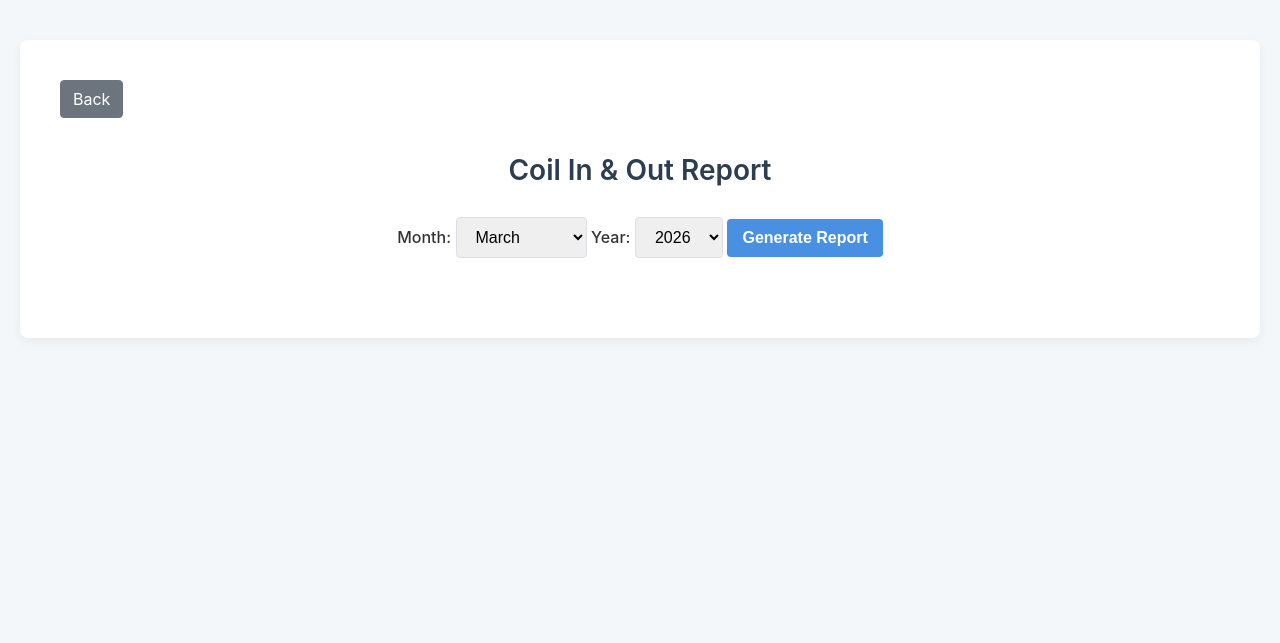
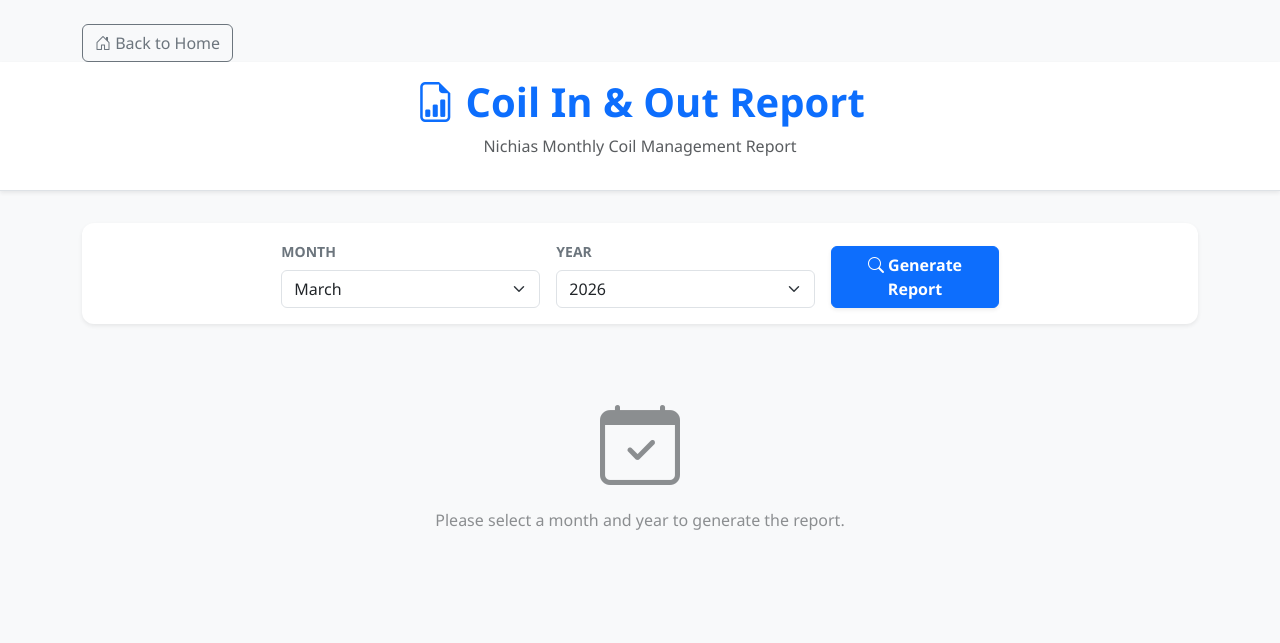
Before and after one commit to mionaufal03/Slitting_System_2.0, a PHP site: page /report.php in a window 1280 px wide. Shown: the top 643 px of the page. Run offline with PHP 8.4, Linux system fonts and the light colour scheme; a stand-in replaces the project's code that opens the database connection; some libraries are stand-ins or nearby versions.

Commit message:
Design report

```diff
--- a/index.php
+++ b/index.php
@@ -96,6 +96,9 @@ $deliver_finish = $conn->query("SELECT COUNT(*) AS total FROM slitting_product
                 <li class="nav-item mb-2">
                     <a class="nav-link text-white" href="report.php">Report</a>
                 </li>
+                <li class="nav-item mb-2">
+                    <a class="nav-link text-white" href="logout.php">Logout</a>
+                </li>
             </ul>
         </div>
 
--- a/report.php
+++ b/report.php
@@ -1,4 +1,3 @@
-
 <?php
 require_once 'config.php';
 
@@ -38,263 +37,153 @@ $conn->close();
 <head>
     <meta charset="UTF-8">
     <meta name="viewport" content="width=device-width, initial-scale=1.0">
-    <title>Coil In/Out Report</title>
+    <title>Coil In/Out Report - Nichias Slitting System</title>
+
+    <link href="https://cdn.jsdelivr.net/npm/bootstrap@5.3.0/dist/css/bootstrap.min.css" rel="stylesheet">
+    <link rel="stylesheet" href="https://cdn.jsdelivr.net/npm/bootstrap-icons@1.11.0/font/bootstrap-icons.css">
+
     <style>
         body {
-            font-family: -apple-system, BlinkMacSystemFont, "Segoe UI", Roboto, Helvetica, Arial, sans-serif;
-            background-color: #f4f7f9;
-            color: #333;
-            margin: 0;
-            padding: 20px;
+            background-color: #f8f9fa;
+            font-family: 'Segoe UI', Roboto, Helvetica, Arial, sans-serif;
         }
-        .container {
-            max-width: 1200px;
-            margin: 20px auto;
-            background-color: #fff;
-            padding: 40px;
-            border-radius: 8px;
-            box-shadow: 0 4px 12px rgba(0,0,0,0.05);
+        .report-header {
+            background: #ffffff;
+            border-bottom: 1px solid #dee2e6;
+            padding: 1rem 0;
+            margin-bottom: 2rem;
         }
-        h1 {
-            font-size: 28px;
-            font-weight: 600;
-            color: #2c3e50;
-            text-align: center;
-            margin-bottom: 30px;
-        }
-        h2 {
-            font-size: 22px;
-            font-weight: 600;
-            color: #34495e;
-            border-bottom: 2px solid #ecf0f1;
-            padding-bottom: 10px;
-            margin-top: 40px;
-            margin-bottom: 20px;
-        }
-        .form-container {
-            text-align: center;
-            margin-bottom: 40px;
-            display: flex;
-            justify-content: center;
-            align-items: center;
-            gap: 15px;
-        }
-        label {
-            font-weight: 500;
-        }
-        select, input[type="submit"] {
-            border: 1px solid #dcdfe6;
-            border-radius: 4px;
-            padding: 10px 15px;
-            font-size: 16px;
-            transition: all 0.3s ease;
-        }
-        select:focus, input[type="submit"]:focus {
-            outline: none;
-            border-color: #4a90e2;
-            box-shadow: 0 0 0 2px rgba(74, 144, 226, 0.2);
-        }
-        input[type="submit"] {
-            background-color: #4a90e2;
-            color: #fff;
+        .card {
             border: none;
-            cursor: pointer;
-            font-weight: 600;
-        }
-        input[type="submit"]:hover {
-            background-color: #357ABD;
-        }
-        .summary {
-            text-align: center;
-            margin-bottom: 40px;
-            padding: 20px;
-            background-color: #f8f9fa;
-            border-radius: 5px;
-        }
-        .summary h3 {
-            margin-top: 0;
-            font-weight: 600;
-            color: #2c3e50;
-        }
-        .summary p {
-            margin: 5px 0;
-            font-size: 1.1em;
-            color: #555;
-        }
-        .report-table {
-            width: 100%;
-            border-collapse: collapse;
-            margin-top: 20px;
-        }
-        .report-table th, .report-table td {
-            padding: 12px 15px;
-            text-align: left;
-            border-bottom: 1px solid #ecf0f1;
-        }
-        .report-table th {
-            background-color: #f8f9fa;
-            font-weight: 600;
-            color: #34495e;
-        }
-        .report-table tbody tr:nth-child(even) {
-            background-color: #fdfdfd;
-        }
-        .report-table tbody tr:hover {
-            background-color: #f0f4f8;
-        }
-        .grid-container {
-            display: grid;
-            grid-template-columns: 1fr;
-            gap: 40px;
-        }
-        /* Add a bit more specific styling for the two-column layout if you switch back */
-        @media (min-width: 992px) {
-            .grid-container.two-column {
-                grid-template-columns: 1fr 1fr;
-            }
-        }
-
-        .summary {
-            display: flex;
-            justify-content: space-around;
-            background: linear-gradient(135deg, #4a90e2, #357abd);
-            color: white;
             border-radius: 12px;
         }
-
-        .summary p {
-            color: #e0e0e0;
+        .table thead {
+            background-color: #f1f3f5;
         }
-
-        .summary strong {
-            font-size: 1.5em;
-            color: white;
-            display: block;
+        .summary-icon {
+            font-size: 2rem;
+            opacity: 0.8;
         }
-
-        .btn {
-            display: inline-block;
-            font-weight: 400;
-            text-align: center;
-            vertical-align: middle;
-            user-select: none;
-            background-color: transparent;
-            border: 1px solid transparent;
-            padding: .375rem .75rem;
-            font-size: 1rem;
-            line-height: 1.5;
-            border-radius: .25rem;
-            transition: color .15s ease-in-out,background-color .15s ease-in-out,border-color .15s ease-in-out,box-shadow .15s ease-in-out;
-            margin-bottom: 1rem;
-            text-decoration: none;
-        }
-
-        .btn-secondary {
-            color: #fff;
-            background-color: #6c757d;
-            border-color: #6c757d;
-        }
-
-        .btn-secondary:hover {
-            color: #fff;
-            background-color: #5a6268;
-            border-color: #545b62;
+        /* Style for Printing */
+        @media print {
+            .no-print { display: none !important; }
+            .container { max-width: 100% !important; width: 100% !important; margin: 0 !important; padding: 0 !important; }
+            .card { box-shadow: none !important; border: 1px solid #ddd !important; }
         }
     </style>
 </head>
 <body>
 
-    <div class="container">
-        <a href="index.php" class="btn btn-secondary">Back</a>
-        <h1>Coil In & Out Report</h1>
+    <div class="container pt-4 no-print">
+        <a href="index.php" class="btn btn-outline-secondary">
+            <i class="bi bi-house-door"></i> Back to Home
+        </a>
+    </div>
 
-        <div class="form-container">
-            <form action="report.php" method="post">
-                <label for="month">Month:</label>
-                <select name="month" id="month">
+    <div class="report-header shadow-sm no-print">
+        <div class="container text-center">
+            <h1 class="fw-bold text-primary"><i class="bi bi-file-earmark-bar-graph"></i> Coil In & Out Report</h1>
+            <p class="text-muted">Nichias Monthly Coil Management Report</p>
+        </div>
+    </div>
+
+    <div class="container pb-5">
+
+        <div class="card shadow-sm mb-4 no-print">
+            <div class="card-body">
+                <form action="report.php" method="post" class="row g-3 justify-content-center align-items-end">
+                    <div class="col-md-3">
+                        <label for="month" class="form-label fw-semibold text-secondary small text-uppercase">Month</label>
+                        <select name="month" id="month" class="form-select">
                             <?php for ($i = 1; $i <= 12; $i++): ?>
                                 <option value="<?php echo str_pad($i, 2, '0', STR_PAD_LEFT); ?>" <?php echo ($selected_month == $i) ? 'selected' : ''; ?>>
                                     <?php echo date('F', mktime(0, 0, 0, $i, 10)); ?>
                                 </option>
                             <?php endfor; ?>
                         </select>
-
-                <label for="year">Year:</label>
-                <select name="year" id="year">
+                    </div>
+                    <div class="col-md-3">
+                        <label for="year" class="form-label fw-semibold text-secondary small text-uppercase">Year</label>
+                        <select name="year" id="year" class="form-select">
                             <?php for ($i = date('Y'); $i >= date('Y') - 10; $i--): ?>
                                 <option value="<?php echo $i; ?>" <?php echo ($selected_year == $i) ? 'selected' : ''; ?>>
                                     <?php echo $i; ?>
                                 </option>
                             <?php endfor; ?>
                         </select>
-
-                <input type="submit" value="Generate Report">
+                    </div>
+                    <div class="col-md-2">
+                        <button type="submit" class="btn btn-primary w-100 fw-bold shadow-sm">
+                            <i class="bi bi-search"></i> Generate Report
+                        </button>
+                    </div>
                 </form>
+            </div>
         </div>
 
         <?php if ($_SERVER['REQUEST_METHOD'] == 'POST'): ?>
-            <div class="summary">
-                <h3>Report for <?php echo date('F', mktime(0, 0, 0, $selected_month, 10)) . ' ' . $selected_year; ?></h3>
-                <p>Total Coils In: <strong><?php echo count($coil_in_data); ?></strong></p>
-                <p>Total Coils Out: <strong><?php echo count($coil_out_data); ?></strong></p>
+
+            <div class="text-center mb-4 d-none d-print-block">
+                <h2>Coil Report: <?php echo date('F', mktime(0, 0, 0, $selected_month, 10)) . ' ' . $selected_year; ?></h2>
+                <hr>
             </div>
 
-            <div class="grid-container">
+            <div class="row g-4 mb-5">
+                <div class="col-md-6">
+                    <div class="card bg-primary text-white shadow-sm h-100">
+                        <div class="card-body d-flex align-items-center justify-content-between p-4">
                             <div>
-                    <h2>Coil In Details</h2>
-                    <table class="report-table">
+                                <h6 class="text-uppercase mb-1 opacity-75 small fw-bold">Total Coils In</h6>
+                                <h2 class="display-5 fw-bold mb-0"><?php echo count($coil_in_data); ?></h2>
+                            </div>
+                            <i class="bi bi-box-arrow-in-right summary-icon"></i>
+                        </div>
+                    </div>
+                </div>
+                <div class="col-md-6">
+                    <div class="card bg-success text-white shadow-sm h-100">
+                        <div class="card-body d-flex align-items-center justify-content-between p-4">
+                            <div>
+                                <h6 class="text-uppercase mb-1 opacity-75 small fw-bold">Total Coils Out</h6>
+                                <h2 class="display-5 fw-bold mb-0"><?php echo count($coil_out_data); ?></h2>
+                            </div>
+                            <i class="bi bi-box-arrow-up-right summary-icon"></i>
+                        </div>
+                    </div>
+                </div>
+            </div>
+
+            <div class="row">
+                <div class="col-12 mb-5">
+                    <div class="d-flex justify-content-between align-items-center mb-3">
+                        <h4 class="fw-bold text-dark mb-0"><i class="bi bi-arrow-right-circle text-primary"></i> Coil In Details</h4>
+                        <button onclick="window.print()" class="btn btn-outline-secondary btn-sm no-print">
+                            <i class="bi bi-printer"></i> Print Report
+                        </button>
+                    </div>
+                    <div class="card shadow-sm">
+                        <div class="table-responsive">
+                            <table class="table table-hover align-middle mb-0">
                                 <thead>
                                     <tr>
-                                <th>Date In</th>
+                                        <th class="ps-3">Date In</th>
                                         <th>Coil No</th>
                                         <th>Product</th>
                                         <th>Lot No</th>
-                                <th>Width</th>
-                                <th>Length</th>
+                                        <th>Width (mm)</th>
+                                        <th>Length (m)</th>
                                     </tr>
                                 </thead>
                                 <tbody>
                                     <?php if (empty($coil_in_data)): ?>
-                                <tr><td colspan="6">No coils came in during this period.</td></tr>
+                                        <tr><td colspan="6" class="text-center py-4 text-muted">No coil entry data found for this period.</td></tr>
                                     <?php else: ?>
                                         <?php foreach ($coil_in_data as $row): ?>
                                             <tr>
-                                        <td><?php echo htmlspecialchars($row['date_in']); ?></td>
-                                        <td><?php echo htmlspecialchars($row['coil_no']); ?></td>
+                                                <td class="ps-3 fw-medium small"><?php echo htmlspecialchars($row['date_in']); ?></td>
+                                                <td><span class="badge bg-light text-dark border fw-bold"><?php echo htmlspecialchars($row['coil_no']); ?></span></td>
                                                 <td><?php echo htmlspecialchars($row['product']); ?></td>
-                                        <td><?php echo htmlspecialchars($row['lot_no']); ?></td>
-                                        <td><?php echo htmlspecialchars($row['width']); ?></td>
-                                        <td><?php echo htmlspecialchars($row['length']); ?></td>
-                                    </tr>
-                                <?php endforeach; ?>
-                            <?php endif; ?>
-                        </tbody>
-                    </table>
-                </div>
-
-                <div>
-                    <h2>Coil Out Details</h2>
-                    <table class="report-table">
-                        <thead>
-                            <tr>
-                                <th>Date Out</th>
-                                <th>Coil No</th>
-                                <th>Product</th>
-                                <th>Lot No</th>
-                                <th>Width</th>
-                                <th>Length</th>
-                            </tr>
-                        </thead>
-                        <tbody>
-                             <?php if (empty($coil_out_data)): ?>
-                                <tr><td colspan="6">No coils went out during this period.</td></tr>
-                            <?php else: ?>
-                                <?php foreach ($coil_out_data as $row): ?>
-                                    <tr>
-                                        <td><?php echo htmlspecialchars($row['date_out']); ?></td>
-                                        <td><?php echo htmlspecialchars($row['coil_no']); ?></td>
-                                        <td><?php echo htmlspecialchars($row['product']); ?></td>
-                                        <td><?php echo htmlspecialchars($row['lot_no']); ?></td>
+                                                <td class="text-secondary small"><?php echo htmlspecialchars($row['lot_no']); ?></td>
                                                 <td><?php echo htmlspecialchars($row['width']); ?></td>
                                                 <td><?php echo htmlspecialchars($row['length']); ?></td>
                                             </tr>
@@ -304,8 +193,53 @@ $conn->close();
                             </table>
                         </div>
                     </div>
+                </div>
+
+                <div class="col-12">
+                    <h4 class="fw-bold text-dark mb-3"><i class="bi bi-arrow-up-right-circle text-success"></i> Coil Out Details</h4>
+                    <div class="card shadow-sm border-top border-success border-4">
+                        <div class="table-responsive">
+                            <table class="table table-hover align-middle mb-0">
+                                <thead>
+                                    <tr>
+                                        <th class="ps-3">Date Out</th>
+                                        <th>Coil No</th>
+                                        <th>Product</th>
+                                        <th>Lot No</th>
+                                        <th>Width (mm)</th>
+                                        <th>Length (m)</th>
+                                    </tr>
+                                </thead>
+                                <tbody>
+                                    <?php if (empty($coil_out_data)): ?>
+                                        <tr><td colspan="6" class="text-center py-4 text-muted">No coil production data found for this period.</td></tr>
+                                    <?php else: ?>
+                                        <?php foreach ($coil_out_data as $row): ?>
+                                            <tr>
+                                                <td class="ps-3 fw-medium small"><?php echo htmlspecialchars($row['date_out']); ?></td>
+                                                <td><span class="badge bg-light text-dark border fw-bold"><?php echo htmlspecialchars($row['coil_no']); ?></span></td>
+                                                <td><?php echo htmlspecialchars($row['product']); ?></td>
+                                                <td class="text-secondary small"><?php echo htmlspecialchars($row['lot_no']); ?></td>
+                                                <td><?php echo htmlspecialchars($row['width']); ?></td>
+                                                <td><?php echo htmlspecialchars($row['length']); ?></td>
+                                            </tr>
+                                        <?php endforeach; ?>
+                                    <?php endif; ?>
+                                </tbody>
+                            </table>
+                        </div>
+                    </div>
+                </div>
+            </div>
+
+        <?php else: ?>
+            <div class="text-center py-5 opacity-50">
+                <i class="bi bi-calendar-check display-1"></i>
+                <p class="mt-3">Please select a month and year to generate the report.</p>
+            </div>
         <?php endif; ?>
     </div>
 
+    <script src="https://cdn.jsdelivr.net/npm/bootstrap@5.3.0/dist/js/bootstrap.bundle.min.js"></script>
 </body>
 </html>
```
Also changed, not shown: qc_dashboard.php (+125 -139 lines). Lines whose indentation alone changed are shown as unchanged.
